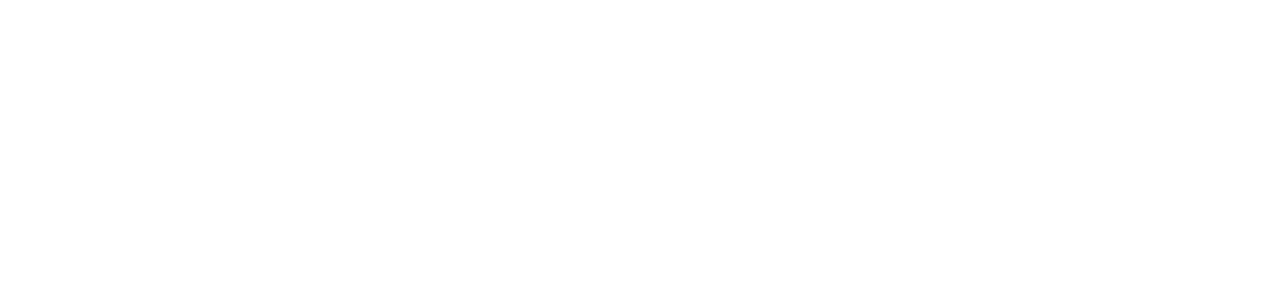
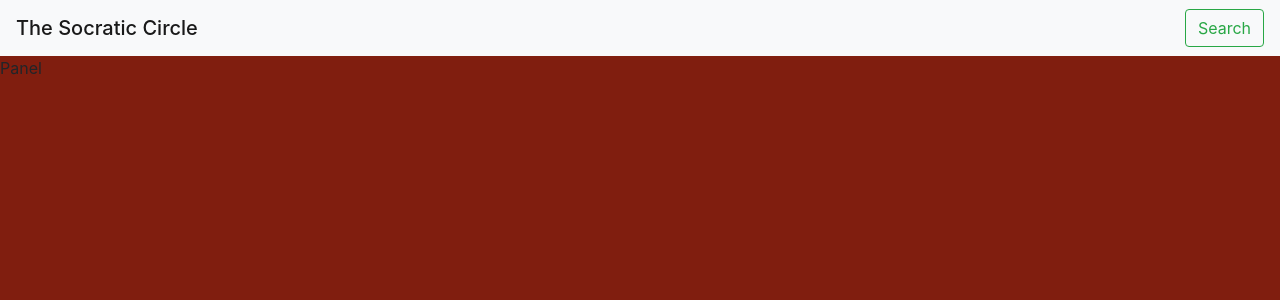
Before and after one commit to Automage/SocraticCircle, a React (Create React App) app in the folder frontend/the-socratic-circle/: page / in a window 1280 px wide. Shown: the top 300 px of the page. Built offline with nearby package versions, Linux system fonts and the light colour scheme.

Commit message:
Bootstrap init + Navbar

```diff
--- a/frontend/the-socratic-circle/public/index.html
+++ b/frontend/the-socratic-circle/public/index.html
@@ -24,6 +24,15 @@
       work correctly both with client-side routing and a non-root public URL.
       Learn how to configure a non-root public URL by running `npm run build`.
     -->
+
+    <!-- Bootstrap -->
+    <link
+      rel="stylesheet"
+      href="https://stackpath.bootstrapcdn.com/bootstrap/4.3.1/css/bootstrap.min.css"
+      integrity="sha384-ggOyR0iXCbMQv3Xipma34MD+dH/1fQ784/j6cY/iJTQUOhcWr7x9JvoRxT2MZw1T"
+      crossorigin="anonymous"
+    />
+
     <title>React App</title>
   </head>
   <body>
--- a/frontend/the-socratic-circle/src/App.js
+++ b/frontend/the-socratic-circle/src/App.js
@@ -1,9 +1,16 @@
 import React from "react";
 import logo from "./logo.svg";
 import "./App.css";
+import Navbar from "./components/navbar";
+import Panel from "./components/panel";
 
 function App() {
-  return <div className="App"></div>;
+  return (
+    <React.Fragment>
+      <Navbar />
+      <Panel />
+    </React.Fragment>
+  );
 }
 
 export default App;
--- a/frontend/the-socratic-circle/src/components/navbar.jsx
+++ b/frontend/the-socratic-circle/src/components/navbar.jsx
@@ -0,0 +1,21 @@
+import React, { Component } from "react";
+
+class Navbar extends Component {
+  state = {};
+  render() {
+    return (
+      <nav className="navbar navbar-light bg-light">
+        <a class="navbar-brand mb-0 h1" href="#">
+          The Socratic Circle
+        </a>
+        <form>
+          <button class="btn btn-outline-success my-2 my-sm-0" type="submit">
+            Search
+          </button>
+        </form>
+      </nav>
+    );
+  }
+}
+
+export default Navbar;
--- a/frontend/the-socratic-circle/src/components/panel.jsx
+++ b/frontend/the-socratic-circle/src/components/panel.jsx
@@ -0,0 +1,10 @@
+import React, { Component } from "react";
+
+class Panel extends Component {
+  state = {};
+  render() {
+    return <React.Fragment>Panel</React.Fragment>;
+  }
+}
+
+export default Panel;
--- a/frontend/the-socratic-circle/src/index.css
+++ b/frontend/the-socratic-circle/src/index.css
@@ -3,6 +3,7 @@ body {
   font-family: -apple-system, BlinkMacSystemFont, "Segoe UI", "Roboto", "Oxygen",
     "Ubuntu", "Cantarell", "Fira Sans", "Droid Sans", "Helvetica Neue",
     sans-serif;
+  background-color: #801e0f;
   -webkit-font-smoothing: antialiased;
   -moz-osx-font-smoothing: grayscale;
 }
```
